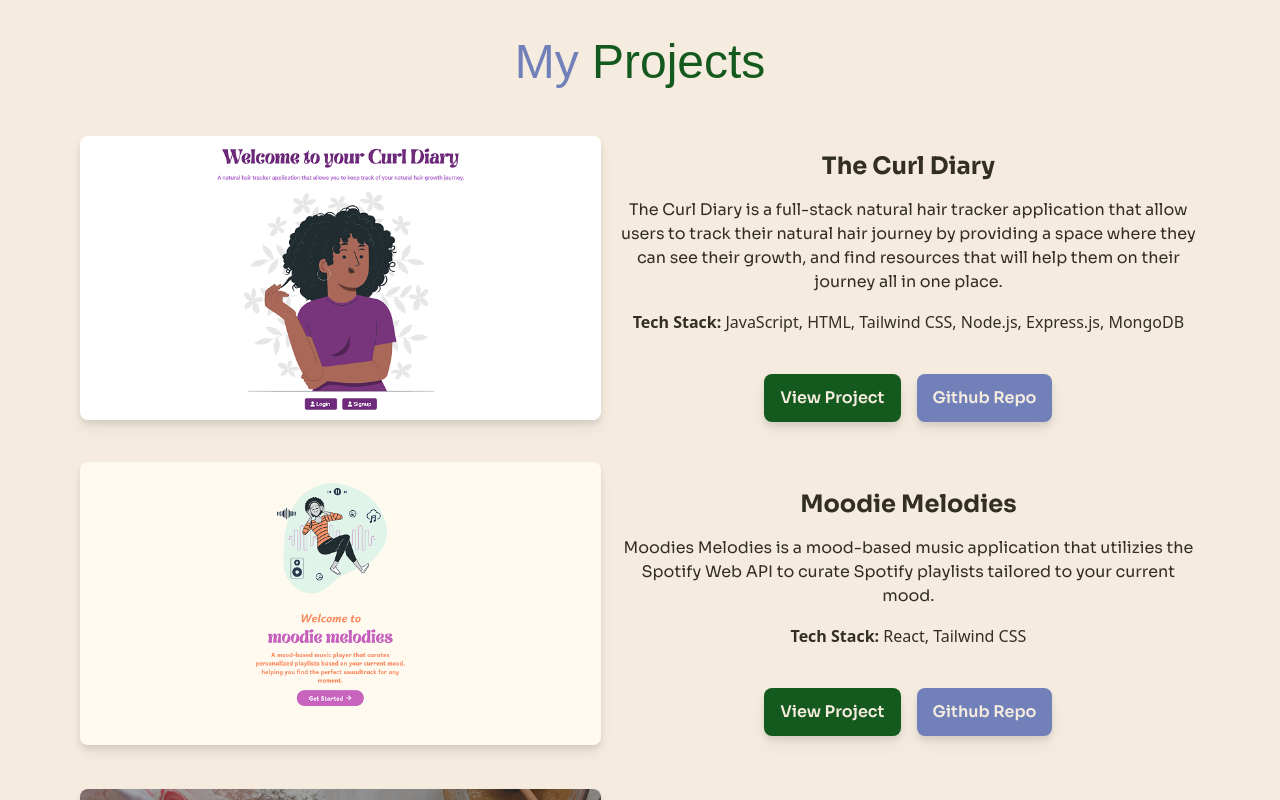
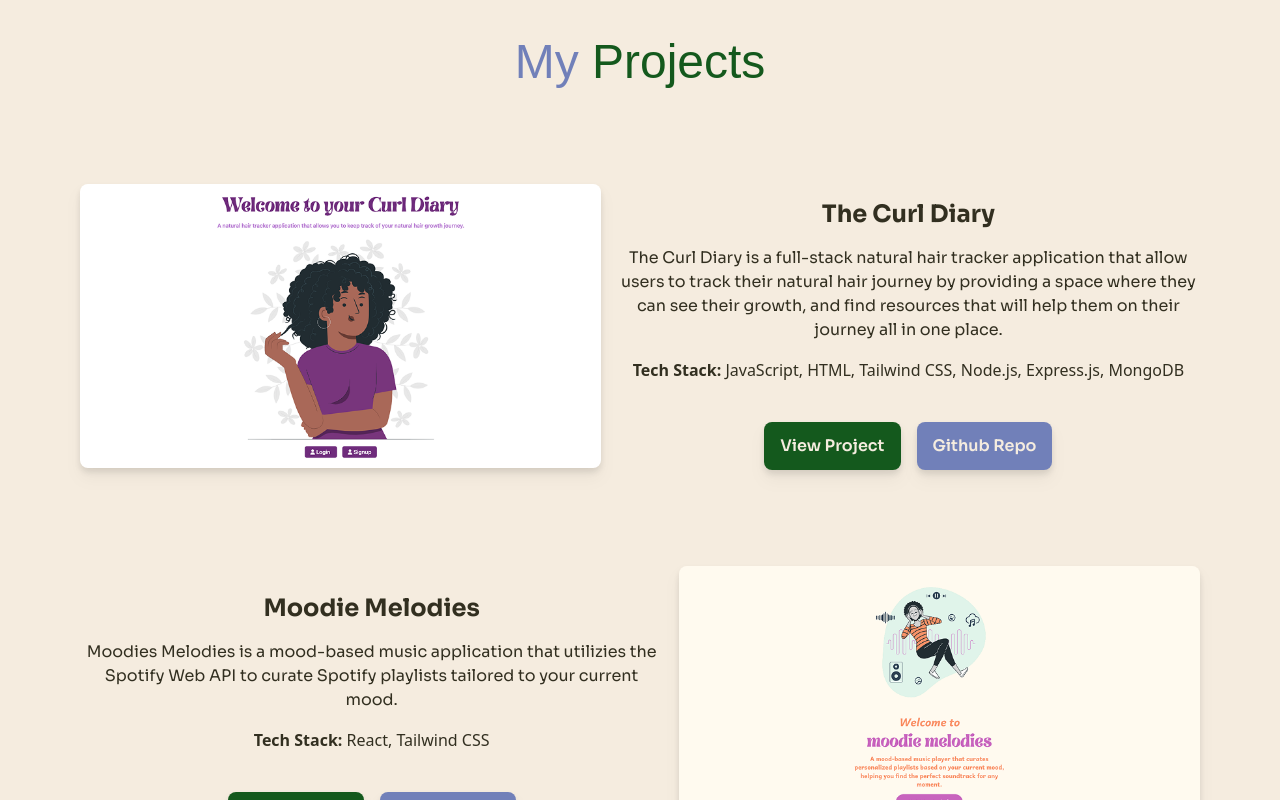
Before and after one commit to AOA19/swe-portfolio-v2, a React (Vite) app: page / in a window 1280 px wide. Shown: the part 1720-2520 px from the top of the page. Built offline with nearby package versions, Linux system fonts and the light colour scheme; a web font is replaced by a local one.

Commit message:
Adjusted the position of projects cards

```diff
--- a/src/components/Projects.jsx
+++ b/src/components/Projects.jsx
@@ -9,7 +9,7 @@ const Projects = () => {
         <Header title="My Projects" className="" />
         <div className="sm:px-14">
           {projects.map((project, index) => (
-            <ProjectsCard key={index} project={project}/>
+            <ProjectsCard key={index} project={project} index={index}/>
           ))}
         </div>
         </section>
--- a/src/components/ProjectsCard.jsx
+++ b/src/components/ProjectsCard.jsx
@@ -1,25 +1,40 @@
 import CustomButton from "./CustomButton";
 
-const ProjectsCard = ({ project }) => {
+const ProjectsCard = ({ project, index }) => {
   return (
-    <div className="mb-10 md:flex md:flex-row md:items-center md:gap-4">
-      <div className="">
-        <img src={project.src} alt={`${project.title} project`} className="rounded-lg drop-shadow-lg" />
+        <div
+        className={`py-8 md:py-12 md:flex md:items-center md:gap-4
+        ${index % 2 === 1 ? "md:flex-row-reverse" : "md-flex-row"}`}>
+      <div>
+        <img
+          src={project.src}
+          alt={`${project.title} project`}
+          className="rounded-lg drop-shadow-lg" />
       </div>
       <div className="md:w-4/5">
-        <h3 className="font-sora font-bold text-2xl text-center text-olive dark:text-linen py-4">{project.title}</h3>
-        <p className="font-sora text-olive dark:text-linen text-center pb-4">{project.description}</p>
+        <h3 className="font-sora font-bold text-2xl text-center text-olive dark:text-linen py-4">
+            {project.title}</h3>
+        <p className="font-sora text-olive dark:text-linen text-center pb-4">
+            {project.description}</p>
         <p className="text-olive dark:text-linen text-center pb-10">
           <span className="font-bold">Tech Stack:</span>
           {` ${project.techStack.join(", ")}`}
         </p>
         <div className="flex justify-center gap-4">
-          <CustomButton text="View Project" link={project.projectLink} color="bg-irish dark:bg-mustard text-linen dark:text-olive" hoverColor="hover:border-solid hover:border-2 hover:border-irish hover:bg-linen hover:text-olive dark:hover:bg-olive dark:hover:border-mustard dark:hover:text-linen" />
-          <CustomButton text="Github Repo" link={project.githubLink}  color="bg-periwinkle-100 dark:bg-sage text-linen dark:text-olive" hoverColor="hover:border-solid hover:border-2 hover:border-periwinkle-100 hover:bg-linen hover:text-olive dark:hover:text-linen dark:hover:bg-olive dark:hover:border-sage" />
+          <CustomButton
+            text="View Project"
+            link={project.projectLink}
+            color="bg-irish dark:bg-mustard text-linen dark:text-olive"
+            hoverColor="hover:border-solid hover:border-2 hover:border-irish hover:bg-linen hover:text-olive dark:hover:bg-olive dark:hover:border-mustard dark:hover:text-linen" />
+          <CustomButton
+            text="Github Repo"
+            link={project.githubLink}
+            color="bg-periwinkle-100 dark:bg-sage text-linen dark:text-olive"
+            hoverColor="hover:border-solid hover:border-2 hover:border-periwinkle-100 hover:bg-linen hover:text-olive dark:hover:text-linen dark:hover:bg-olive dark:hover:border-sage" />
         </div>
       </div>
     </div>
-  );
-};
+  )
+}
 
 export default ProjectsCard;
```
